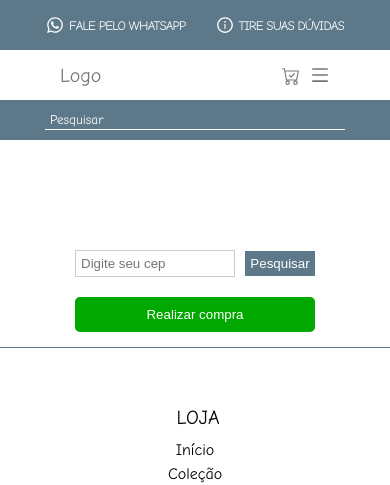
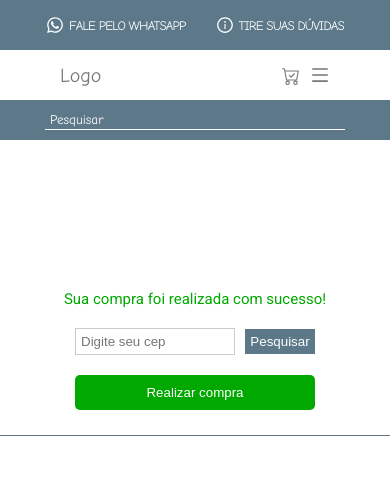
Before and after one commit to GeovanneCallegaro/JoalheriaBijou, a React (Create React App) app: page /buy in a window 390 px wide. Both pictures are taken after a click on the button "Realizar compra". Shown: the top 485 px of the page. Built offline with nearby package versions, Linux system fonts and the light colour scheme.

Commit message:
adjusting buy page cep

```diff
--- a/src/components/pages/FinalBuyPage/index.tsx
+++ b/src/components/pages/FinalBuyPage/index.tsx
@@ -20,6 +20,28 @@ export const FinalBuyPage = () => {
 
         localInformationsByCep.style.display = 'flex'
 
+    }
+
+    const buySucess = () => {
+        const buySucessP = document.querySelector('.buySuccessP') as HTMLElement
+
+        if(cepInformation.bairro !== '') {
+            buySucessP.style.display = 'block'
+
+
+            setTimeout(() => {
+                buySucessP.style.display = 'none'
+            }, 5000)
+        } else {
+            console.log('ta aqui')
+            buySucessP.innerText = 'Não foi possível finalizar a compra! Digite seu cep!'
+            buySucessP.style.color = 'crimson'
+            buySucessP.style.display = 'block'
+
+            setTimeout(() => {
+                buySucessP.style.display = 'none'
+            }, 5000)
+        }
     }
 
     return (
@@ -47,6 +69,7 @@ export const FinalBuyPage = () => {
                 </div>
             </div>
             <div className='informationBuy'>
+                <p className='buySuccessP'> Sua compra foi realizada com sucesso!</p>
                 <div className='localInformationsByCep'>
                     <h1>Bairro: {cepInformation.bairro}</h1>
                     <p>Rua: {cepInformation.logradouro}</p>
@@ -56,7 +79,7 @@ export const FinalBuyPage = () => {
                     <button onClick={(e) => handleCep(e)}>Pesquisar</button>
                 </div>
                 <div className='buyButtonFinal'>
-                    <button>Realizar compra</button>
+                    <button onClick={buySucess}>Realizar compra</button>
                 </div>
             </div>
         </div>
--- a/src/components/pages/FinalBuyPage/styles.css
+++ b/src/components/pages/FinalBuyPage/styles.css
@@ -135,6 +135,13 @@
     background-color: var(--primary-color);
     border: none;
     color: #fff;
+
+}
+
+.buyButtonFinal {
+    display: flex;
+    justify-content: center;
+    align-items: center;
 }
 
 .buyButtonFinal button {
@@ -151,6 +158,16 @@
 
     padding: 10px;
     border-radius: 5px;
+    margin-bottom: 10px;
+}
+
+.buySuccessP {
+    color: #00a800;
+    font-size: 1.5rem;
+    font-family: var(--second-font);
+    margin-bottom: 20px;
+
+    display: none;
 }
 
 /*MEDIA QUERIES*/
@@ -185,8 +202,8 @@
         margin-right: 0;
     }
 
-    .cepForm {
-        margin-top: 70px;
+    .informationBuy {
+        margin-top: 110px;
     }
 
     .buyButtonFinal {
```
